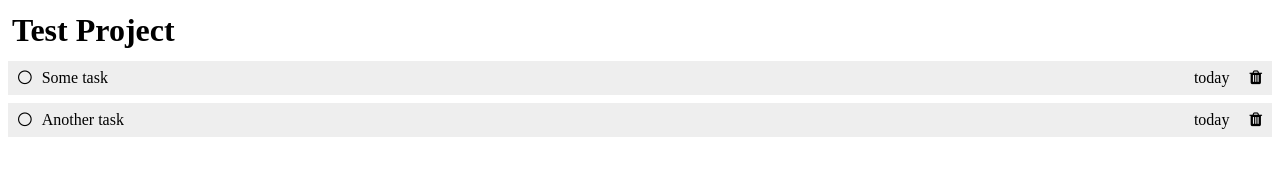
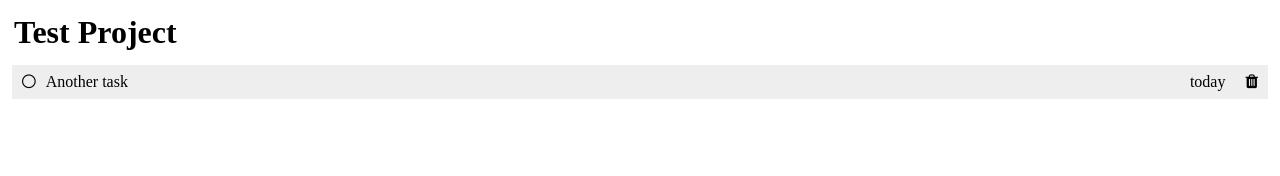
Before and after one commit to Burningstone91/odin-todo-list, a website built with webpack: page src/index.html in a window 1280 px wide. Both pictures are taken after a click on the button 1255 px from the left and 78 px from the top of the page. Built offline with nearby package versions, Linux system fonts and the light colour scheme.

Commit message:
Add functionality to remove task from a project by clicking the trash icon

```diff
--- a/src/dom.js
+++ b/src/dom.js
@@ -4,6 +4,8 @@ import { Task } from "./tasks";
 
 class DOM {
   static renderProject(projectTitle) {
+    DOM.clear();
+
     document.querySelector(".project-title").textContent = projectTitle;
 
     const tasks = Storage.getTasksFromStorage()
@@ -28,6 +30,29 @@ class DOM {
       </button>
     `;
     tasksDiv.appendChild(taskElement);
+    DOM.handleTaskEvents();
+  }
+
+  static handleTaskEvents() {
+    const removeBtns = document.querySelectorAll(".btn.remove");
+
+    removeBtns.forEach((btn) => btn.addEventListener("click", DOM.removeTask));
+  }
+
+  static removeTask(e) {
+    e.stopPropagation();
+
+    const projectTitle = document.querySelector(".project-title").textContent;
+    const taskTitle =
+      e.target.parentNode.previousElementSibling.previousElementSibling
+        .textContent;
+
+    Storage.removeTask(projectTitle, taskTitle);
+    DOM.renderProject(projectTitle);
+  }
+
+  static clear() {
+    document.querySelector(".tasks").innerHTML = "";
   }
 }
 
--- a/src/styles.css
+++ b/src/styles.css
@@ -5,13 +5,13 @@
 }
 
 .project-title {
-  margin: 12px;
+  margin: 14px;
 }
 
 .task-item {
   display: flex;
   align-items: center;
-  margin: 8px;
+  margin: 12px;
   background-color: #eee;
   cursor: pointer;
 }
```
